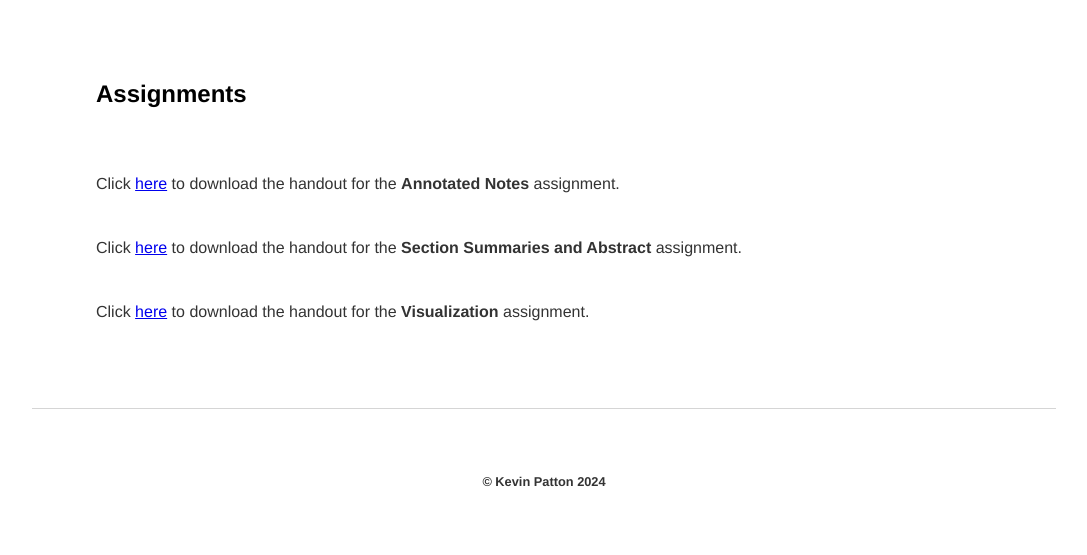
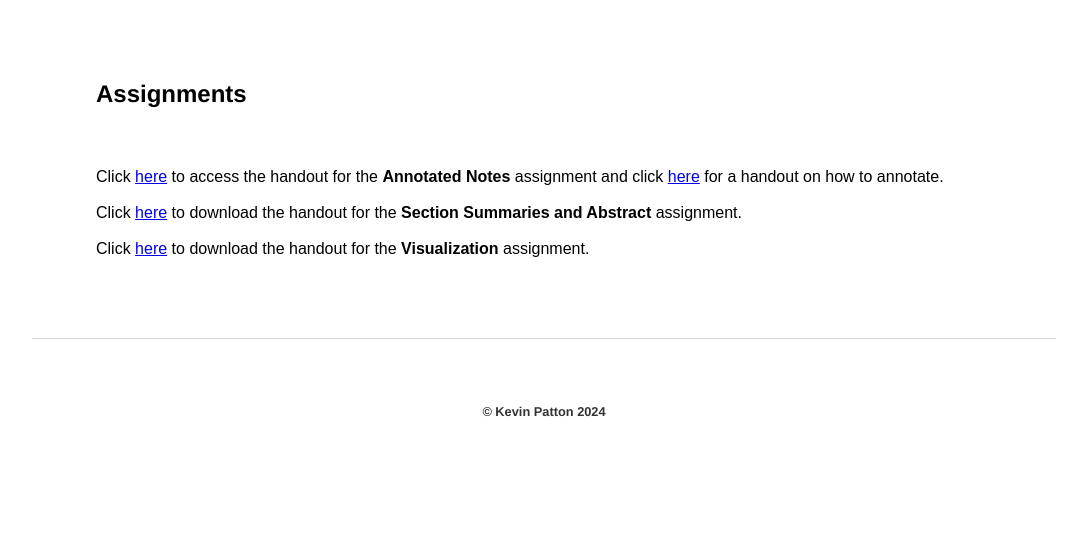
Before and after one commit to kevinjpatton/kevinjpatton.github.io, a Jekyll site: the page built from teaching/phil_3230/assignments/index.html, in a window 1280 px wide. Shown: the part 348-903 px from the top of the page, without its empty margins (96-1183 px from the left). Built offline with Jekyll 4.4.1, drawn with Linux system fonts in a browser that asks for light colours; Markdown is read by kramdown in place of the engine named in the settings.

Commit message:
Update index.html

```diff
--- a/teaching/phil_3230/assignments/index.html
+++ b/teaching/phil_3230/assignments/index.html
@@ -3,4 +3,4 @@
 title: PHIL3230 - Assignments
 ---
 <h2>Assignments</h2>
-<p>Click <a href="/pedagogy/handouts/Handout - Annotated Notes.pdf" target="_blank">here</a> to download the handout for the <b>Annotated Notes</b> assignment.<br><br>Click <a href="/teaching/commonresources/Handout - Section Summaries and Abstract Assignment.pdf" target="_blank">here</a> to download the handout for the <b>Section Summaries and Abstract</b> assignment.<br><br>Click <a href="/teaching/commonresources/Handout - Visualization Assignment.pdf" target="_blank">here</a> to download the handout for the <b>Visualization</b> assignment.</p>
+<p<p>Click <a href="/teaching/commonresources/Handout - Weekly Annotations.pdf" target="_blank">here</a> to access the handout for the <b>Annotated Notes</b> assignment and click <a href="/pedagogy/handouts/Handout - Annotated Notes.pdf" target="_blank">here</a> for a handout on how to annotate.<br><br>Click <a href="/teaching/commonresources/Handout - Section Summaries and Abstract Assignment.pdf" target="_blank">here</a> to download the handout for the <b>Section Summaries and Abstract</b> assignment.<br><br>Click <a href="/teaching/commonresources/Handout - Visualization Assignment.pdf" target="_blank">here</a> to download the handout for the <b>Visualization</b> assignment.</p>
```
